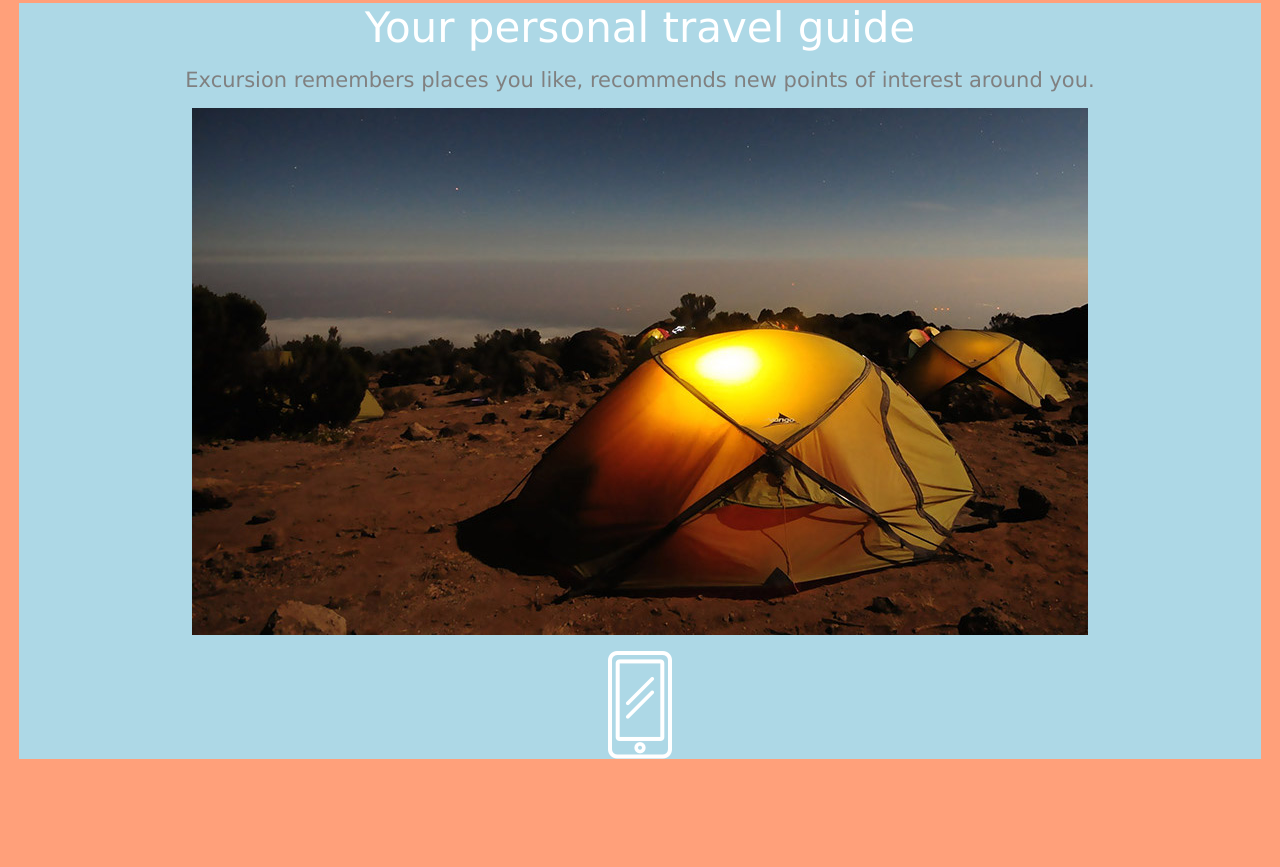
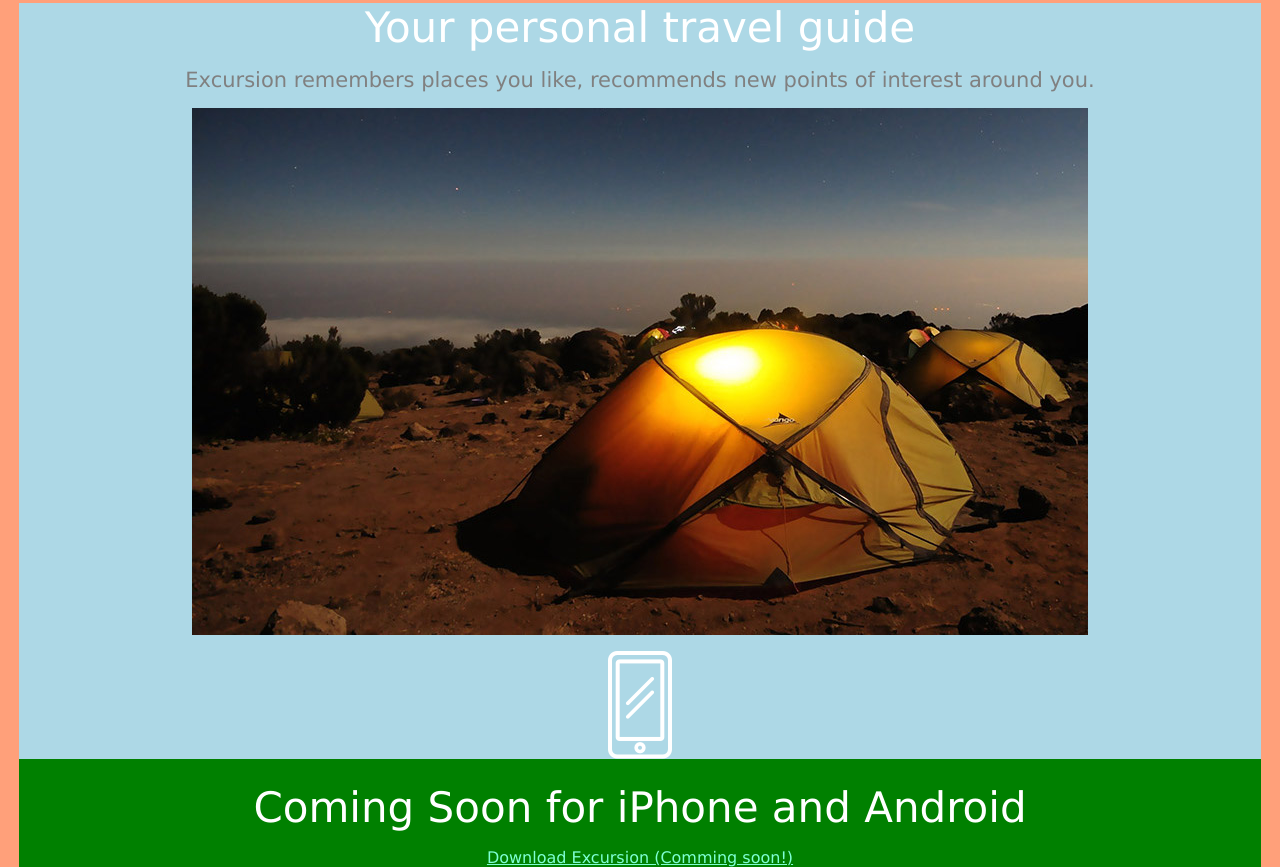
Before and after one commit to Bernardgc25/excursion, a plain HTML site: page index.html in a window 1280 px wide. Shown: the part 925-1792 px from the top of the page. Before the commit the page ends 1684 px from the top, so only its background shows below. Drawn offline with Linux system fonts and the light colour scheme; files whose address does not match are found by name.

Commit message:
add container section

```diff
--- a/index.html
+++ b/index.html
@@ -31,6 +31,13 @@
         <img src="/home/bernard/Desktop/Project/excursion/css/images/camp.jpg" alt="camp" class="camp-image">
         <img src="/home/bernard/Desktop/Project/excursion/css/images/phone.png" alt="phone" class="phone-image">
     </div>
+
+    <!--Footerr-Section-->
+    <div class="container-content">
+        <h1>Coming Soon for iPhone and Android</h1>
+        <h4>Download Excursion (Comming soon!)</h4>
+    </div>
+
 </body>
 </body>
 </html>
--- a/style.css
+++ b/style.css
@@ -44,6 +44,7 @@ body{
     display: flex;
     justify-content: center;
     align-items: center;
+    align-content: space-around;
     height: 45rem;
     width: 97%;
     margin: auto;
@@ -88,3 +89,32 @@ body{
     margin-top: 1rem;
 
 }
+
+/*Footer-Section*/
+.container-content{
+    display: flex;
+    flex-direction: column;
+    justify-content: center;
+    align-items: center;
+    align-content: space-around;
+    background-color: green;
+    width: 97%;
+    margin: auto;
+    gap: 1rem;
+}
+
+.container-content h1{
+    font-family: Verdana, Geneva, Tahoma, sans-serif;
+    font-weight: 300;
+    font-size: 2.625rem;
+    margin-top: 1.5rem;
+    color: white;
+}
+
+.container-content h4{
+    font-family: Verdana, Geneva, Tahoma, sans-serif;
+    font-weight: normal;
+    font-size: 1rem;
+    text-decoration: underline;
+    color: aquamarine;
+}
```
